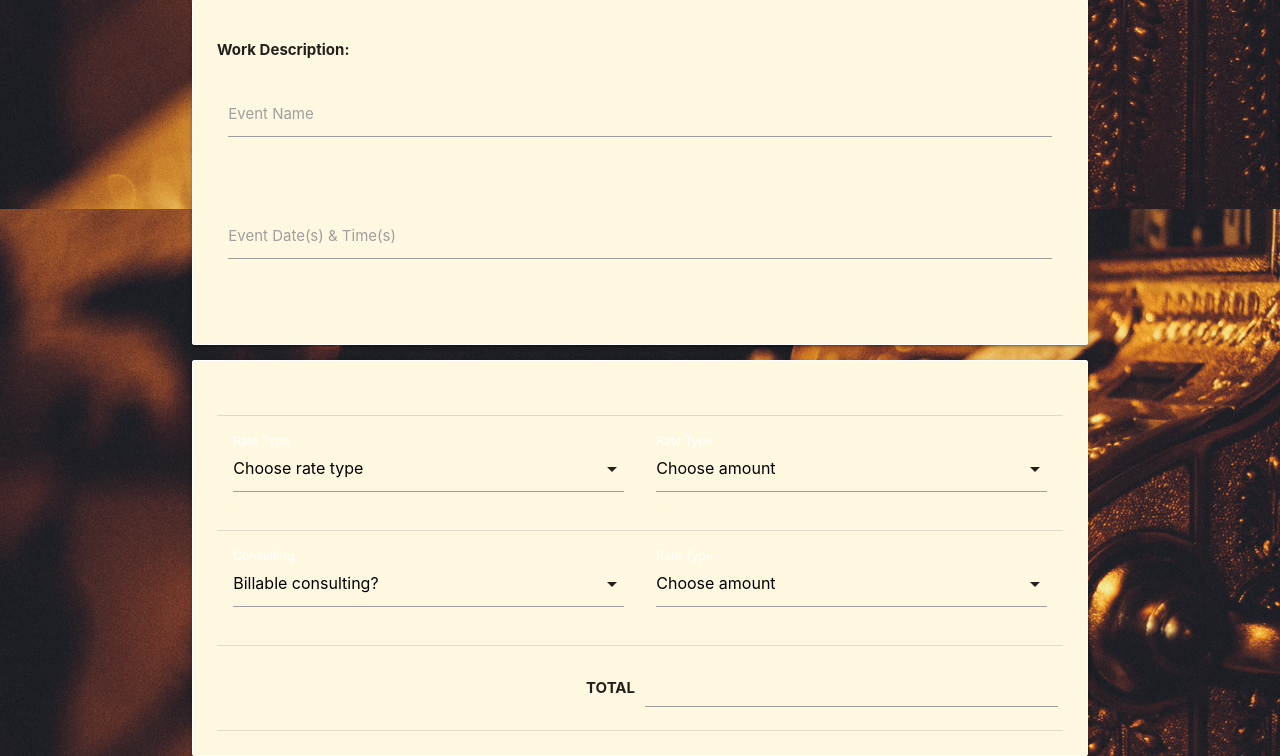
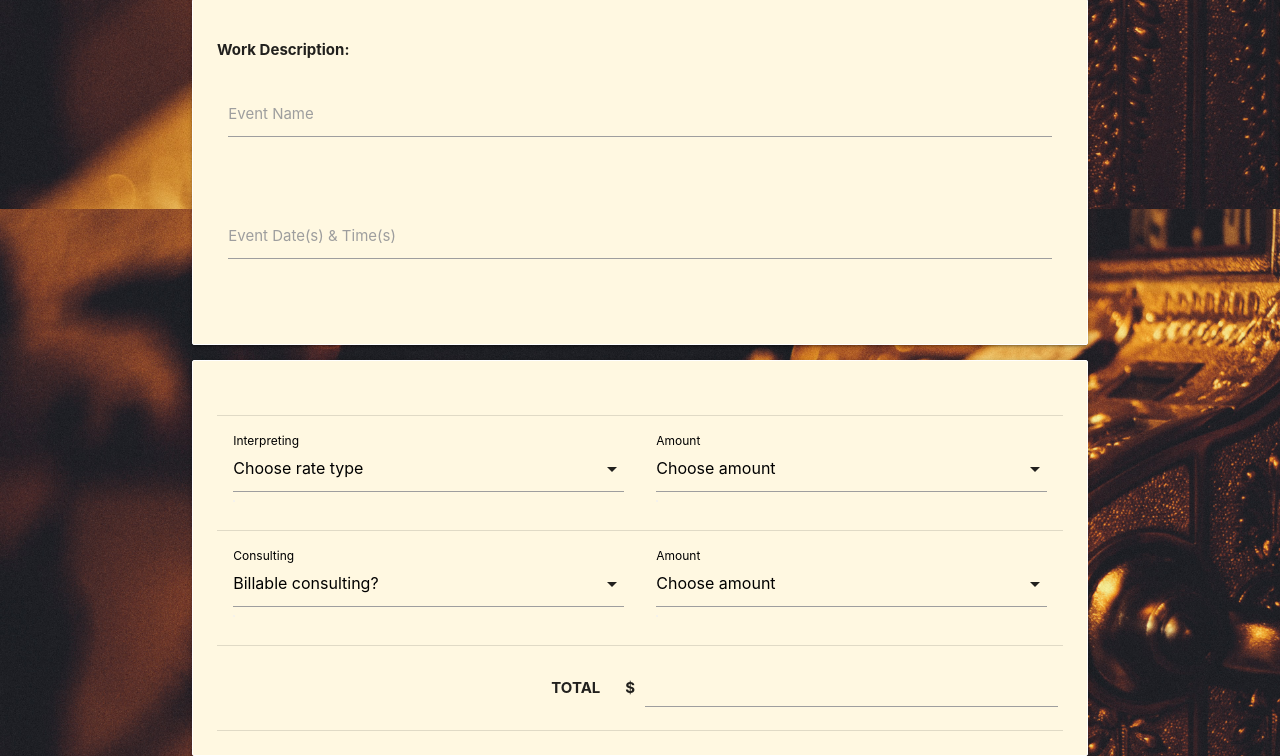
Before and after one commit to Code-Institute-Submissions/katjacodes-invoicingApp_OctResub, a Flask app: page /invoice in a window 1280 px wide. Shown: the part 666-1422 px from the top of the page. Run offline with Flask 2, Linux system fonts and the light colour scheme; data that the repository does not hold is empty; some libraries are stand-ins or nearby versions.

Commit message:
update labels on invoicing form

```diff
--- a/templates/invoice.html
+++ b/templates/invoice.html
@@ -76,25 +76,25 @@
                 <tbody>
                     <tr>
                         <td>
-                            <div class="input-field col s12 white=text">
+                            <div class="input-field col s12">
                                 <select id="rate_type" name="rate_type" class="validate" method="GET" required>
                                     <option value="" disabled selected>Choose rate type</option>
                                     {% for rateType in rateTypes %}
                                         <option value="{{ rateType.rate_type }}">{{ rateType.rate_type }}</option>
                                     {% endfor %}
                                 </select>
-                                <label for="rate_type" class="white-text">Rate Type</label>
+                                <label for="rate_type" class="black-text">Interpreting</label>
                             </div>
                         </td>
                         <td>
-                            <div class="input-field col s12 white=text">
+                            <div class="input-field col s12">
                                   <select onchange="add_number()" id="interpreting_amount" name="interpreting_amount" class="validate" method="GET" required>
                                       <option value="" disabled selected>Choose amount</option>
                                       {% for interpretingAmount in interpretingAmounts %}
                                           <option value="{{ interpretingAmount.interpreting_amount }}">{{ interpretingAmount.interpreting_amount }}</option>
                                       {% endfor %}
                                   </select>
-                                  <label for="interpreting_amount" class="white-text">Rate Type</label>
+                                  <label for="interpreting_amount" class="black-text">Amount</label>
                             </div>
                           </td>
                         </td>
@@ -102,32 +102,32 @@
 
                     <tr>
                         <td>
-                            <div class="input-field col s12 white=text">
+                            <div class="input-field col s12">
                                 <select id="consulting" name="consulting" class="validate" method="GET">
                                     <option value="" disabled selected>Billable consulting?</option>
                                     {% for consulting in consultings %}
                                         <option value="{{ consulting.consulting }}">{{ consulting.consulting }}</option>
                                     {% endfor %}
                                 </select>
-                                <label for="consulting" class="white-text">Consulting</label>
+                                <label for="consulting" class="black-text">Consulting</label>
                             </div>
                         </td>
                         <td>
-                            <div class="input-field col s12 white=text">
+                            <div class="input-field col s12">
                                   <select onchange="add_number()" id="consulting_amount" name="consulting_amount" class="validate" method="GET">
                                       <option value="" disabled selected>Choose amount</option>
                                       {% for consultingAmount in consultingAmounts %}
                                           <option value="{{ consultingAmount.consulting_amount }}">{{ consultingAmount.consulting_amount }}</option>
                                       {% endfor %}
                                   </select>
-                                  <label for="consulting_amount" class="white-text">Rate Type</label>
+                                  <label for="consulting_amount" class="black-text">Amount</label>
                             </div>
                           </td>
                         </td>
                     </tr>
 
                     <tr>
-                        <td style="font-weight: 700; text-align: right;">TOTAL</td>
+                        <td style="font-weight: 700; text-align: right;">TOTAL &nbsp; &nbsp; &nbsp; $</td>
                         <td><input type="text" id="txtresult" name="TextBox3"></td>
                     </tr>
                 </tbody>
```
